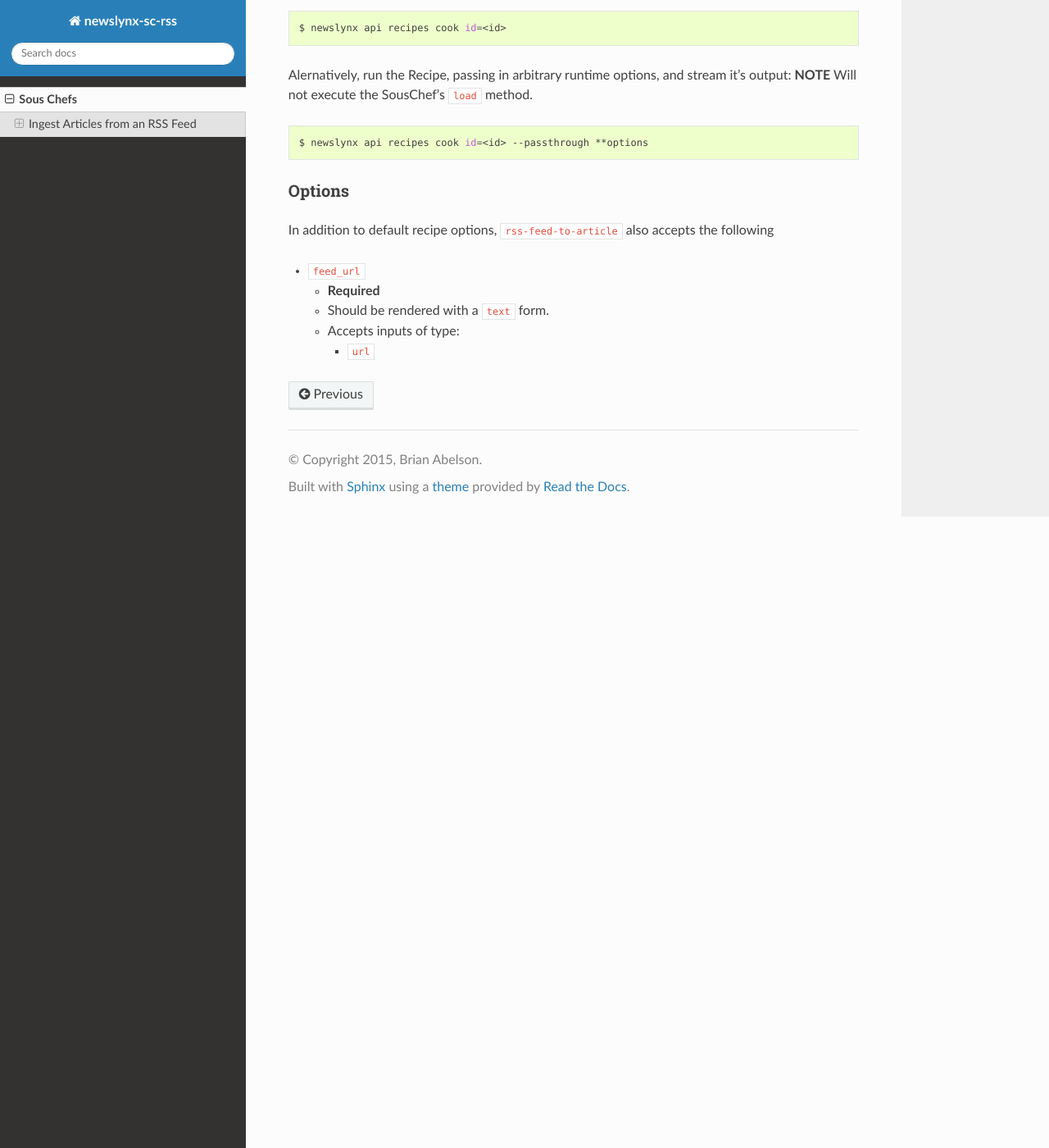
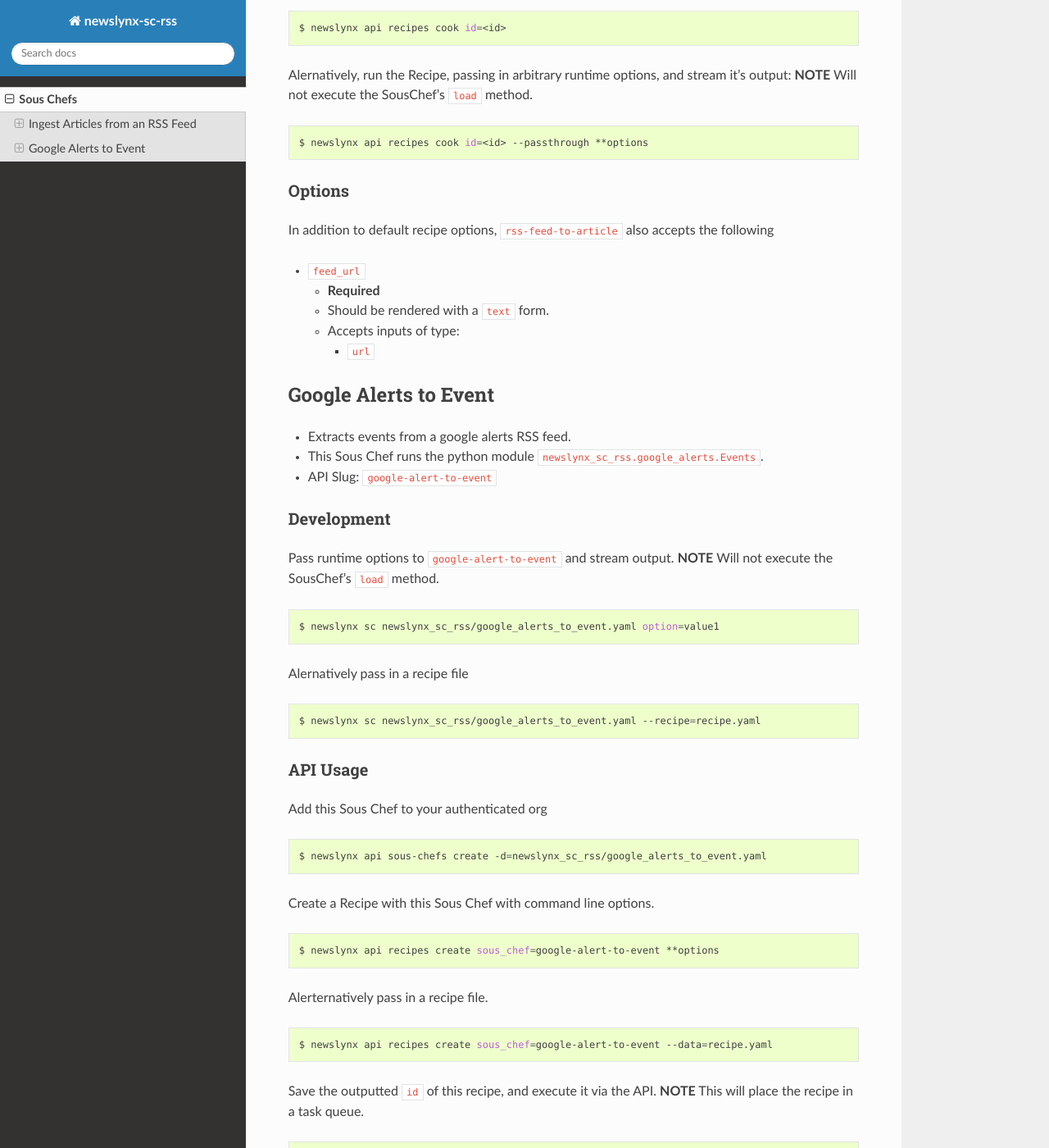
Before and after one commit to newslynx/newslynx-sc-rss, a Sphinx documentation site: the page built from docs/sous-chefs.rst, in a window 1280 px wide and 1400 px high, scrolled down 1122 px. Shown: the whole window at 82% size. Built offline with Sphinx 7.4.7 and the Read the Docs theme 2.0.0, drawn with Linux system fonts in a browser that asks for light colours; pages that are not in the unit, such as notebooks, are missing from menus; some of the changed text lies outside the part shown.

Commit message:
adds google alerts

```diff
--- a/docs/sous-chefs.rst
+++ b/docs/sous-chefs.rst
@@ -76,3 +76,151 @@
    -  Accepts inputs of type:
 
       -  ``url``
+
+
+
+Google Alerts to Event
+~~~~~~~~~~~~~~~~~~~~~~
+
+-  Extracts events from a google alerts RSS feed.
+-  This Sous Chef runs the python module
+   ``newslynx_sc_rss.google_alerts.Events``.
+-  API Slug: ``google-alert-to-event``
+
+Development
+^^^^^^^^^^^
+
+Pass runtime options to ``google-alert-to-event`` and stream output.
+**NOTE** Will not execute the SousChef's ``load`` method.
+
+.. code:: bash
+
+    $ newslynx sc newslynx_sc_rss/google_alerts_to_event.yaml option=value1
+
+Alernatively pass in a recipe file
+
+.. code:: bash
+
+    $ newslynx sc newslynx_sc_rss/google_alerts_to_event.yaml --recipe=recipe.yaml
+
+API Usage
+^^^^^^^^^
+
+Add this Sous Chef to your authenticated org
+
+.. code:: bash
+
+    $ newslynx api sous-chefs create -d=newslynx_sc_rss/google_alerts_to_event.yaml
+
+Create a Recipe with this Sous Chef with command line options.
+
+.. code:: bash
+
+    $ newslynx api recipes create sous_chef=google-alert-to-event **options
+
+Alerternatively pass in a recipe file.
+
+.. code:: bash
+
+    $ newslynx api recipes create sous_chef=google-alert-to-event --data=recipe.yaml
+
+Save the outputted ``id`` of this recipe, and execute it via the API.
+**NOTE** This will place the recipe in a task queue.
+
+.. code:: bash
+
+    $ newslynx api recipes cook id=<id>
+
+Alernatively, run the Recipe, passing in arbitrary runtime options, and
+stream it's output: **NOTE** Will not execute the SousChef's ``load``
+method.
+
+.. code:: bash
+
+    $ newslynx api recipes cook id=<id> --passthrough **options
+
+Options
+^^^^^^^
+
+In addition to default recipe options, ``google-alert-to-event`` also
+accepts the following
+
+-  ``feed_url``
+
+   -  **Required**
+   -  Should be rendered with a ``text`` form.
+   -  Accepts inputs of type:
+
+      -  ``url``
+
+   -  More details on this option can be found
+      `here <https://www.google.com/alerts>`__
+
+-  ``must_link``
+
+   -  **Required**
+   -  Should be rendered with a ``checkbox-single`` form.
+   -  Choose from:
+
+      -  ``False``
+
+   -  Accepts inputs of type:
+
+      -  ``boolean``
+
+   -  Defaults to ``False``
+
+-  ``event_status``
+
+   -  Should be rendered with a ``select`` form.
+   -  Choose from:
+
+      -  ``pending``
+      -  ``approved``
+
+   -  Accepts inputs of type:
+
+      -  ``string``
+
+   -  Defaults to ``pending``
+
+-  ``set_event_title``
+
+   -  Should be rendered with a ``text`` form.
+   -  Accepts inputs of type:
+
+      -  ``string``
+
+   -  Defaults to ``None``
+
+-  ``set_event_description``
+
+   -  Should be rendered with a ``paragraph`` form.
+   -  Accepts inputs of type:
+
+      -  ``string``
+
+   -  Defaults to ``None``
+
+-  ``set_event_tag_ids``
+
+   -  Should be rendered with a ``checkbox`` form.
+   -  Choose from:
+
+   -  Accepts inputs of type:
+
+      -  ``string``
+      -  ``numeric``
+
+   -  Defaults to ``[]``
+
+-  ``set_event_content_items``
+
+   -  Should be rendered with a ``search`` form.
+   -  Choose from:
+
+   -  Accepts inputs of type:
+
+      -  ``json``
+
+   -  Defaults to ``[]``
```
Also changed, not shown: 2 other files.
